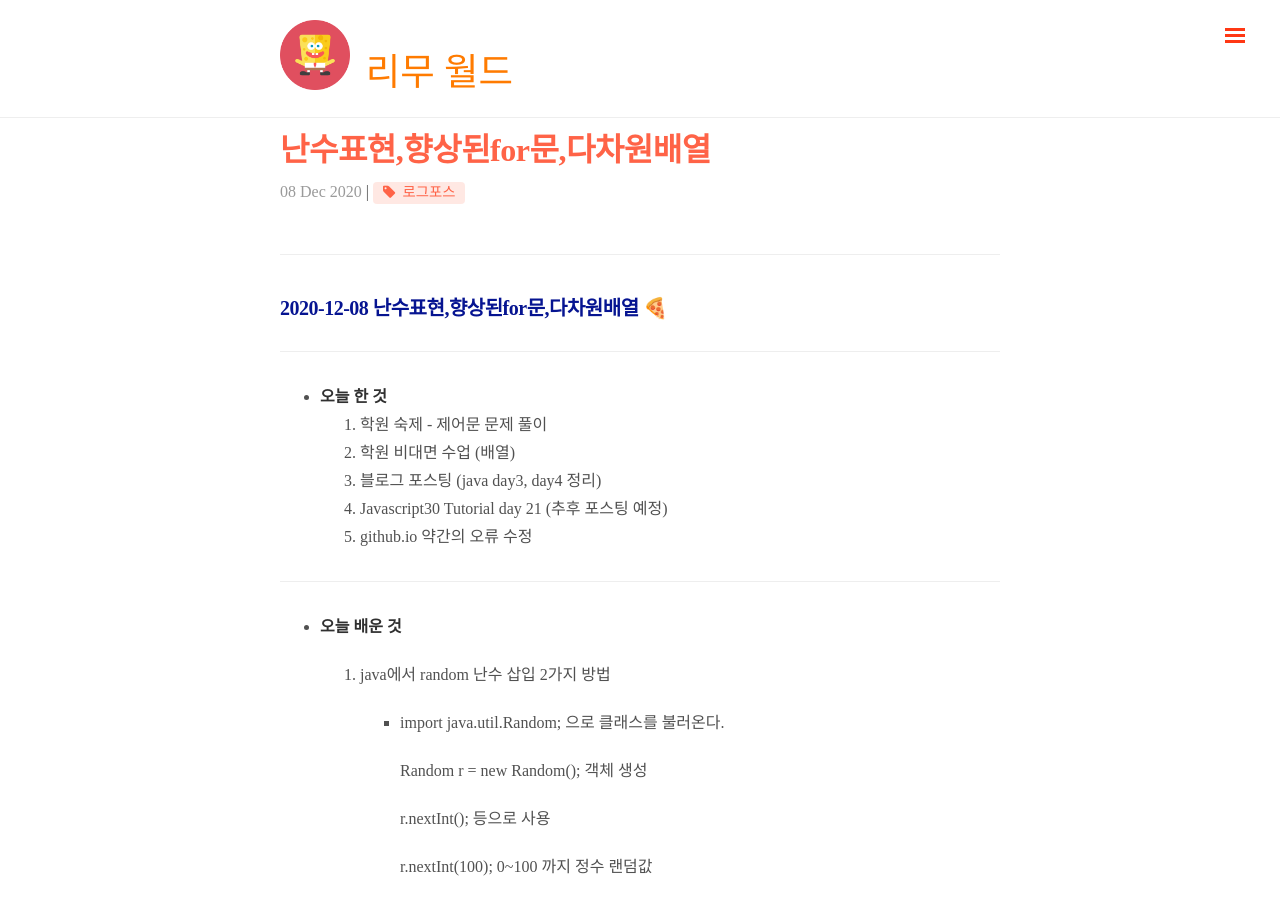
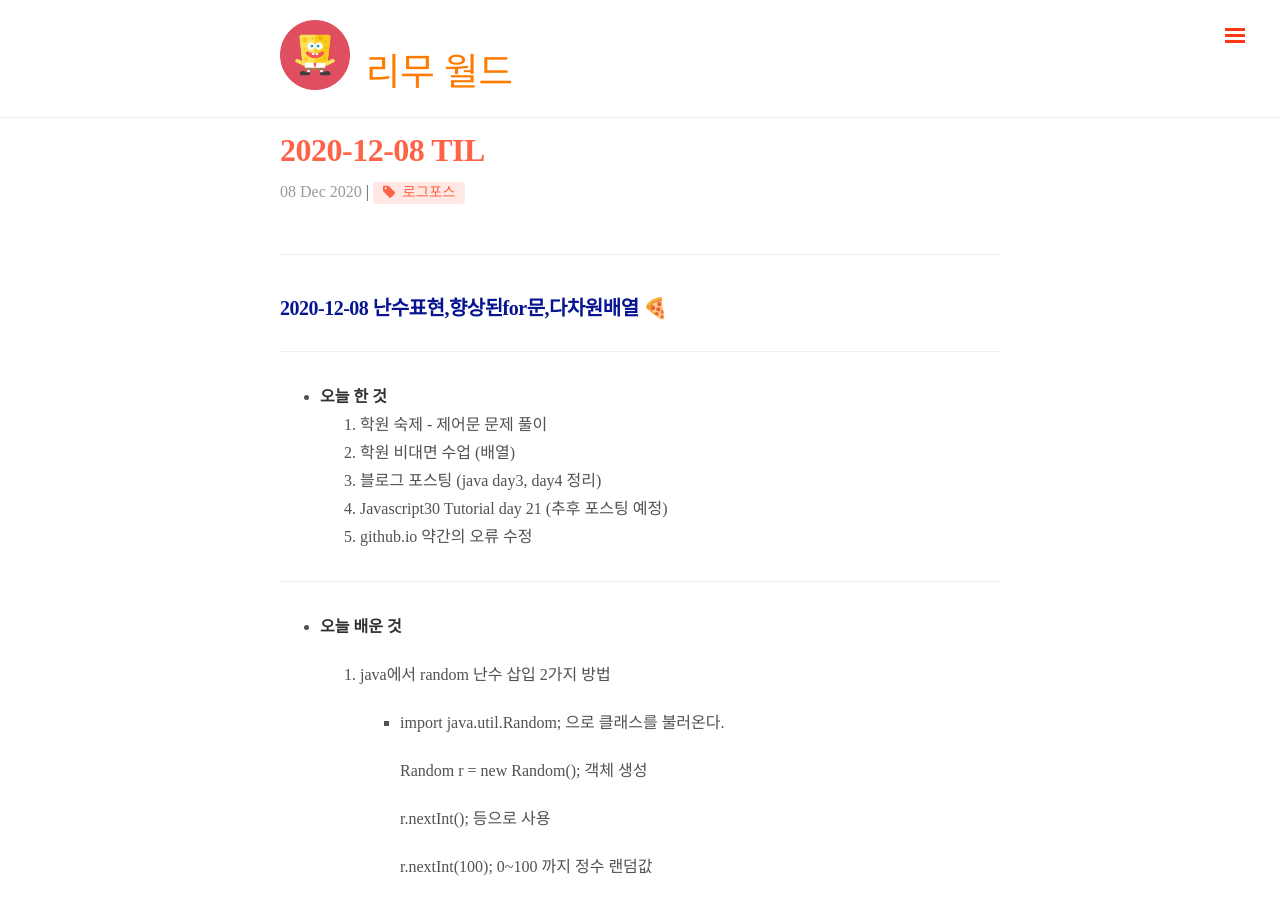
Before and after one commit to limunosekai/limunosekai.github.io, a Jekyll site: the page built from _posts/logforce/2020-12-08-log.md, in a window 1280 px wide and 900 px high. Built offline with Jekyll 4.4.1, drawn with Linux system fonts in a browser that asks for light colours; nearby versions of some CDN libraries; some web fonts are replaced; comment, search, counter and statistics services are not loaded; some of the changed text lies outside the part shown.

Commit message:
TIL 타이틀 수정

```diff
--- a/_posts/logforce/2020-12-08-log.md
+++ b/_posts/logforce/2020-12-08-log.md
@@ -1,6 +1,6 @@
 ---
 layout: post
-title: 난수표현,향상된for문,다차원배열
+title: 2020-12-08 TIL
 category: 로그포스
 permalink: /logforce/:year/:month/:day/:title
 tags: [로그포스]
@@ -13,7 +13,7 @@ comments: true
 
 ---
 
-* **오늘 한 것**
+- **오늘 한 것**
   1. 학원 숙제 - 제어문 문제 풀이
   2. 학원 비대면 수업 (배열)
   3. 블로그 포스팅 (java day3, day4 정리)
@@ -22,11 +22,11 @@ comments: true
 
 ---
 
-* **오늘 배운 것**
+- **오늘 배운 것**
 
   1. java에서 random 난수 삽입 2가지 방법
 
-     * import java.util.Random; 으로 클래스를 불러온다.
+     - import java.util.Random; 으로 클래스를 불러온다.
 
        Random r = new Random(); 객체 생성
 
@@ -34,22 +34,18 @@ comments: true
 
        r.nextInt(100); 0~100 까지 정수 랜덤값
 
-     * Math.random() 활용
+     - Math.random() 활용
 
        Math.random() 그냥 쓰면 0.0~1.0 까지의 랜덤값을 출력하므로
 
-       (int)Math.random()*100;  이런식으로 쓰면 0~100 까지의 정수 랜덤값
+       (int)Math.random()\*100; 이런식으로 쓰면 0~100 까지의 정수 랜덤값
 
        활용도는 어떻게 쓰느냐에 따라 무궁무진 !
 
-
-
   2. java 향상된 for문은 연산을 덜 수행하므로 속도가 빠르다.
 
-     * but, 무조건 좋은 것은 아니다!
-     * index가 필요할 때는 기존 for문 사용 / 필요 없을때는 향상된 for문 사용
-
-
+     - but, 무조건 좋은 것은 아니다!
+     - index가 필요할 때는 기존 for문 사용 / 필요 없을때는 향상된 for문 사용
 
   3. 다차원배열
 
@@ -68,7 +64,7 @@ comments: true
 
 ---
 
-* **내일 할 것**
+- **내일 할 것**
   1. [이것이 리눅스다](https://book.naver.com/bookdb/book_detail.nhn?bid=16315003) Chapter 07 셸 스크립트 프로그래밍 끝내기
   2. Javascript30 Tutorial Day 22
   3. 블로그 포스팅 (Java Day 5, 6)
@@ -76,7 +72,7 @@ comments: true
 
 ---
 
-* **끝으로**
+- **끝으로**
 
 아침에 일어나 공부
 
@@ -86,10 +82,10 @@ comments: true
 
 새벽에 블로그 포스팅
 
-> *오늘의 한 줄 총평 : 24시간이 모자라..*
+> _오늘의 한 줄 총평 : 24시간이 모자라.._
 
 ---
 
-* **참고 자료**
+- **참고 자료**
 
 [[JAVA] 자바 난수(랜덤숫자) 생성하기](https://coding-factory.tistory.com/530)
```
Also changed, not shown: _posts/logforce/2020-12-07-tilstart.md (+1 -1 lines), _posts/logforce/2020-12-09-log.md (+10 -18 lines).
